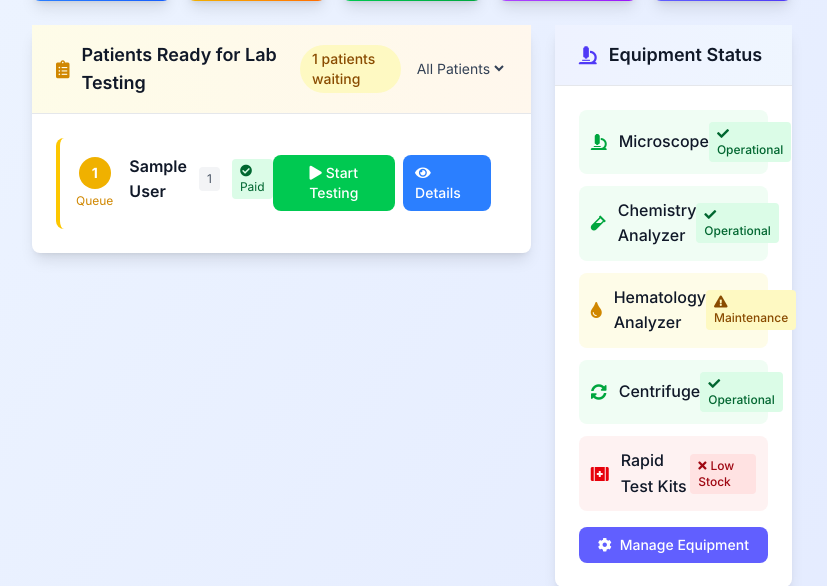
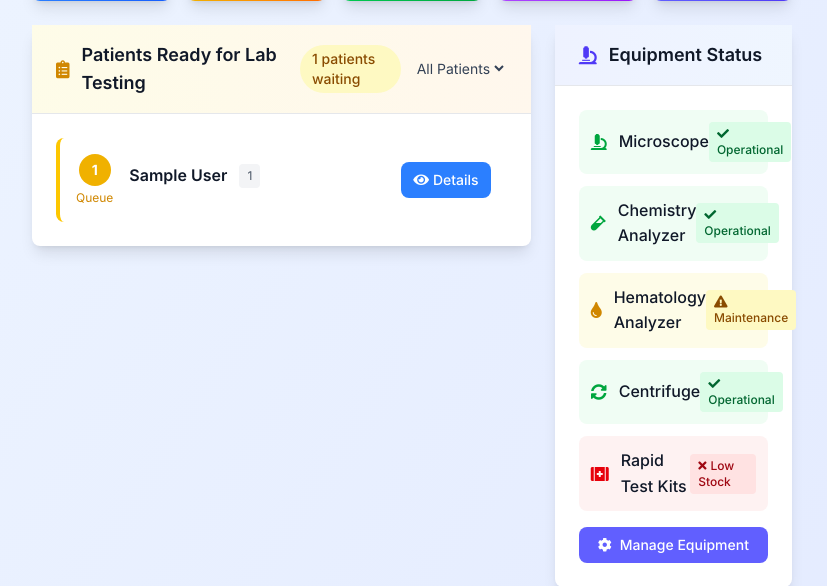
Before and after one commit to LWENA27/KJ, a PHP site: template views/lab/dashboard.php in a window 1280 px wide. Shown: the part 393-979 px from the top of the page, without its empty margins (228-1055 px from the left). Run offline with PHP 8.4, Linux system fonts and the light colour scheme; the template is opened without the code that fills it: most values are stand-ins (such as "Sample title", 1, 10 or a date in 2020); style sheets or scripts are compiled from the project's sources.

Commit message:
removed paid status in dash_lab

```diff
--- a/controllers/LabController.php
+++ b/controllers/LabController.php
@@ -36,7 +36,7 @@ class LabController extends BaseController {
             'priority' => 'routine',  // Default; can add logic for urgent based on other fields
             'notes' => '',  // Optional notes from patient
             'created_at' => date('Y-m-d H:i:s'),  // Current time or from patient created_at
-            'lab_tests_paid' => $patient['lab_tests_paid']
+            // 'lab_tests_paid' => $patient['lab_tests_paid']
         ];
     }
 
--- a/views/lab/dashboard.php
+++ b/views/lab/dashboard.php
@@ -194,22 +194,13 @@
                                                 <span class="bg-gray-100 text-gray-600 px-2 py-1 rounded text-xs">
                                                     <?php echo htmlspecialchars($patient['registration_number'] ?? str_pad($patient['registration_number'], STR_PAD_LEFT)); ?>
                                                 </span>
-                                                <?php if ($patient['lab_tests_paid']): ?>
-                                                    <span class="bg-green-100 text-green-800 px-2 py-1 rounded text-xs">
-                                                        <i class="fas fa-check-circle mr-1"></i>Paid
-                                                    </span>
-                                                <?php endif; ?>
+
                                             </div>
                                         </div>
 
                                         <!-- Action Button (Start Testing Form) -->
                                         <div class="flex items-center space-x-2">
-                                            <?php if ($patient['lab_tests_paid']): ?>
-                                                <button onclick="startTest(<?php echo $patient['id']; ?>, '<?php echo htmlspecialchars($patient['test_name']); ?>')"
-                                                    class="bg-green-500 hover:bg-green-600 text-white px-3 py-2 rounded-lg text-sm font-medium transition-colors">
-                                                    <i class="fas fa-play mr-1"></i>Start Testing
-                                                </button>
-                                            <?php endif; ?>
+
                                             <a href="/KJ/lab/view_test/<?php echo $patient['id']; ?>"
                                                 class="bg-blue-500 hover:bg-blue-600 text-white px-3 py-2 rounded-lg text-sm font-medium transition-colors">
                                                 <i class="fas fa-eye mr-1"></i>Details
```
Also changed, not shown: 2 other files.
